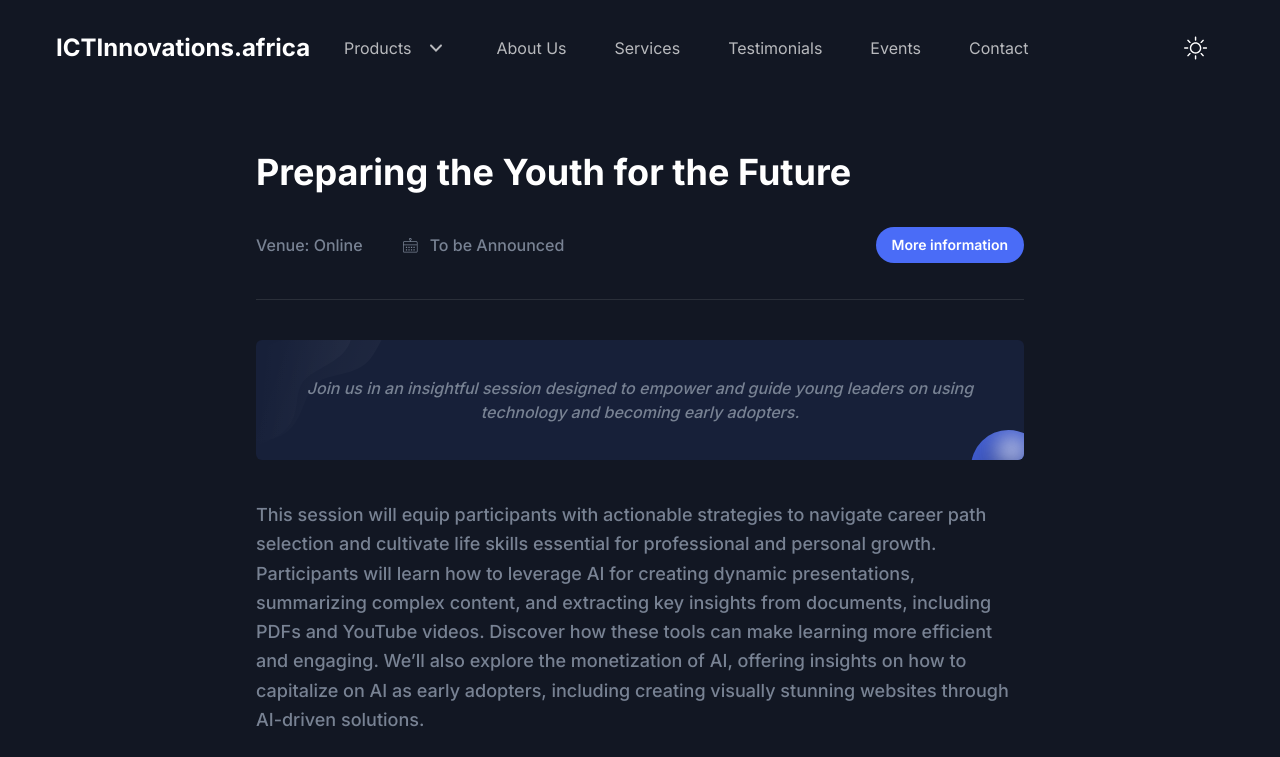
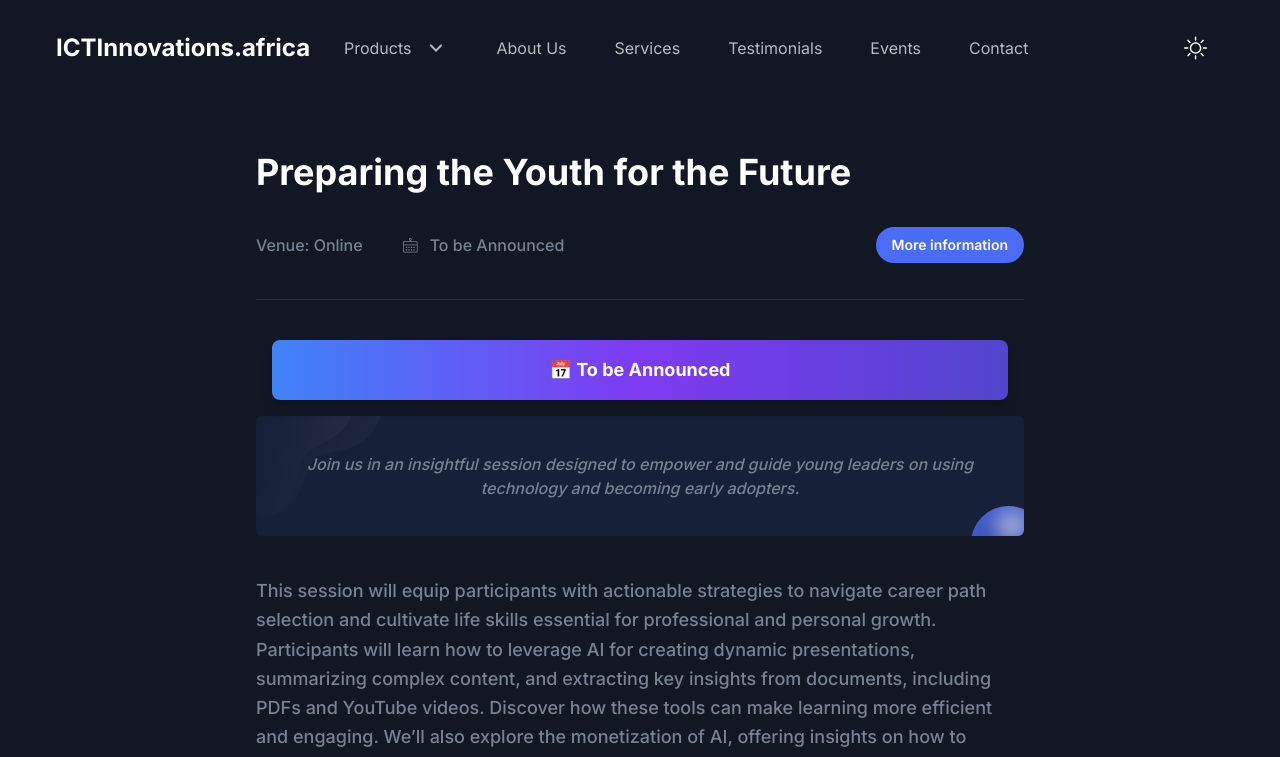
Before and after one commit to NewtonMutugi/ict-innovations-africa, a Next.js app: page /event-details/1 in a window 1280 px wide. Shown: the top 757 px of the page. Built offline with nearby package versions, Linux system fonts and the light colour scheme.

Commit message:
Add countdown component to event details page and update event date format

```diff
--- a/app/event-details/[eventId]/page.tsx
+++ b/app/event-details/[eventId]/page.tsx
@@ -5,6 +5,7 @@ import eventData from "@/components/Events/eventData";
 import { useParams } from "next/navigation";
 import { Metadata } from "next";
 import EventImages from "@/components/Events/EventImages";
+import Countdown from "@/components/Events/countdown";
 
 // export const metadata: Metadata = {
 //   title: "Events | ICT Innnovations Africa",
@@ -79,7 +80,7 @@ const EventDetailsPage = () => {
                     </a>
                   </div>
                 </div>
-
+                <Countdown eventDate={event.eventDate} />
                 <div className="relative z-10 mb-10 overflow-hidden rounded-md bg-primary bg-opacity-10 p-8 md:p-9 lg:p-8 xl:p-9">
                   <p className="text-center text-base font-medium italic text-body-color">
                     {event.paragraph}
@@ -217,6 +218,7 @@ const EventDetailsPage = () => {
                     </svg>
                   </span>
                 </div>
+
                 <p
                   className="mb-8 text-base font-medium leading-relaxed text-body-color sm:text-lg sm:leading-relaxed lg:text-base lg:leading-relaxed xl:text-lg xl:leading-relaxed"
                   dangerouslySetInnerHTML={{ __html: event.description }}
--- /dev/null
+++ b/components/Events/countdown.tsx
@@ -0,0 +1,56 @@
+import React, { useState, useEffect } from "react";
+import eventData from "./eventData";
+
+interface CountdownProps {
+  eventDate: string;
+}
+
+const Countdown: React.FC<CountdownProps> = ({ eventDate }) => {
+  const [timeRemaining, setTimeRemaining] = useState<string | null>(null);
+
+  useEffect(() => {
+    if (eventDate === "To be Announced") {
+      setTimeRemaining("To be Announced");
+      return;
+    }
+
+    const targetDate = new Date(eventDate);
+
+    const calculateTimeRemaining = () => {
+      const now = new Date();
+      const diff = targetDate.getTime() - now.getTime();
+
+      if (diff <= 0) {
+        setTimeRemaining("Event has started or has passed!");
+        return;
+      }
+
+      const days = Math.floor(diff / (1000 * 60 * 60 * 24));
+      const hours = Math.floor((diff / (1000 * 60 * 60)) % 24);
+      const minutes = Math.floor((diff / (1000 * 60)) % 60);
+      const seconds = Math.floor((diff / 1000) % 60);
+
+      setTimeRemaining(`${days}d ${hours}h ${minutes}m ${seconds}s`);
+    };
+
+    calculateTimeRemaining();
+    const interval = setInterval(calculateTimeRemaining, 1000);
+
+    return () => clearInterval(interval);
+  }, [eventDate]);
+
+  return (
+    <div className="m-4 rounded-lg bg-gradient-to-r from-blue-500 via-purple-600 to-indigo-700 p-4 text-center font-bold text-white shadow-lg">
+      {timeRemaining === "To be Announced" ? (
+        <span className="text-lg">📅 {timeRemaining}</span>
+      ) : (
+        <div className="flex flex-col items-center">
+          <span className="text-2xl uppercase"> Event Day Countdown</span>
+          <span className="mt-2 text-4xl font-extrabold">{timeRemaining}</span>
+        </div>
+      )}
+    </div>
+  );
+};
+
+export default Countdown;
--- a/components/Events/eventData.tsx
+++ b/components/Events/eventData.tsx
@@ -56,7 +56,7 @@ const eventData: Event[] = [
       "AfricaDigitalFuture",
       "NuruTrust",
     ],
-    eventDate: "6th December 2024",
+    eventDate: "12/6/2024",
     description:
       "The Africa Centre for Digital and Artificial Intelligence (AI) Skilling, officially inaugurated on October 11, 2024 at the Kenya School of Government in Nairobi is scheduled to be launched on December 6, focusing on enhancing digital competencies and service delivery. The project aims to foster innovation and improve public service efficiency through digital transformation. For more updates on this impactful initiative, <a href='https://drive.google.com/file/d/1cAr2XAZViJ6XzNyifvSPjg7CiycnLzae/view?usp=drive_link' class='text-primary dark:text-white'>listen to our part one of the deep dive<a/>.",
     eventImages: [
```
